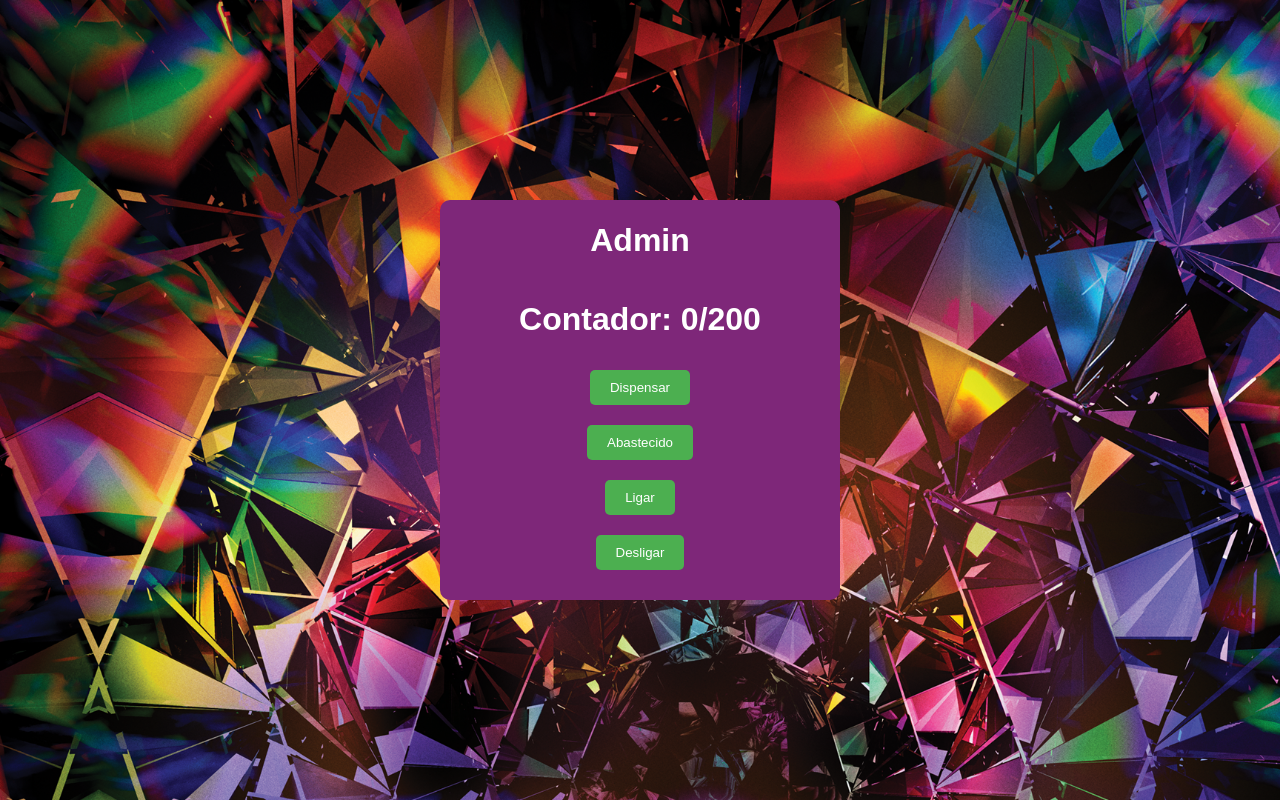
After one commit to dreambricks/trolls_server, a Flask app: page /_admin in a window 1280 px wide. The commit adds this page. Run offline with Flask 3, Linux system fonts and the light colour scheme; the visitor is signed in with stand-in values (Sample User, id 1); data that the repository does not hold is empty; parts of the project's set-up code (start-up, migrations or seed data) failed here and were passed over.

Commit message:
add admin page

```diff
--- /dev/null
+++ b/admin.py
@@ -0,0 +1,23 @@
+from flask import Blueprint, render_template
+from flask_login import login_required
+from udp_sender import UDPSender
+from mongo_setup import db
+
+
+admin = Blueprint('admin', __name__)
+
+udp_sender = UDPSender()
+
+
+@admin.route('/_admin')
+@login_required
+def admin_page():
+    collection = db['data']
+    first_document = collection.find_one()
+
+    if first_document and 'counter' in first_document:
+        n_gifts = first_document['counter']
+    else:
+        n_gifts = 0
+
+    return render_template('admin.html', n_gifts=n_gifts)
--- a/app.py
+++ b/app.py
@@ -1,11 +1,13 @@
 from flask import Flask, render_template, send_file, request, jsonify
-import time
+
 from arduino_controller import ArduinoControllerThreadObject
 from login_manager import login_manager, auth
 
 from datalog import datalog
 
 from machine import machine
+
+from admin import admin
 
 from udp_sender import UDPSender
 
@@ -28,6 +30,8 @@ app.register_blueprint(datalog)
 app.register_blueprint(auth)
 
 app.register_blueprint(machine)
+
+app.register_blueprint(admin)
 
 user_id = ""
 
--- a/login_manager.py
+++ b/login_manager.py
@@ -52,7 +52,12 @@ def do_login():
     if user_data and user_data['password'] == password:
         user = User(username)
         login_user(user)
-        return redirect(url_for('datalog.card_dashboard'))
+
+        if request.form['submit_button'] == 'Card':
+            return redirect(url_for('datalog.card_dashboard'))
+        else:
+            return redirect(url_for('admin.admin_page'))
+
     return render_template('acesso_negado.html')
 
 
--- a/parameters.py
+++ b/parameters.py
@@ -2,6 +2,6 @@ BASE_URL = "http://192.168.15.18:5000"
 #BASE_URL = "https://trolls.sa.ngrok.io/"
 DIRECTORY = "data"
 UDP_PORT = 5053
-ARDUINO_PORT = "COM6"
+ARDUINO_PORT = "COM24"
 ARDUINO_SPEED = 9600
 BLOCK_USERS = False
--- /dev/null
+++ b/static/admin.css
@@ -0,0 +1,47 @@
+html{
+    font-family: "Futura", sans-serif;
+}
+
+
+body {
+    background-image: url('/static/image/background.png');
+    background-size: cover;
+    background-repeat: no-repeat;
+    background-attachment: fixed;
+    display: flex;
+    justify-content: center;
+    align-items: center;
+    height: 100vh;
+    margin: 0;
+}
+
+.card {
+    width: 400px;
+    min-height: 300px;
+    background-color: #7E2779;
+    display: flex;
+    flex-direction: column;
+    justify-content: center;
+    align-items: center;
+    border-radius: 10px;
+    padding-bottom: 20px;
+}
+
+button {
+    margin: 10px;
+    padding: 10px 20px;
+    border: none;
+    background-color: #4CAF50;
+    color: white;
+    border-radius: 5px;
+    cursor: pointer;
+}
+
+button:hover {
+    background-color: #45a049;
+}
+
+h1 {
+    text-align: center;
+    color: white;
+}
--- a/static/login.css
+++ b/static/login.css
@@ -43,7 +43,7 @@ input[type="password"] {
     font-size: 16px;
 }
 
-input[type="submit"] {
+button[type="submit"] {
     background-color: #7E2779;
     color: #fff;
     border: none;
@@ -54,6 +54,10 @@ input[type="submit"] {
     transition: background-color 0.3s ease;
 }
 
+button:hover{
+    background-color: #52194c;
+}
+
 input[type="submit"]:hover {
     background-color: #652060;
 }
--- /dev/null
+++ b/templates/admin.html
@@ -0,0 +1,18 @@
+<!DOCTYPE html>
+<html lang="en">
+<head>
+    <meta charset="UTF-8">
+    <title>Admin</title>
+    <link rel="stylesheet" type="text/css" href="{{ url_for('static', filename='admin.css') }}">
+</head>
+<body>
+    <div class="card">
+        <h1>Admin</h1>
+        <h1>Contador: {{n_gifts}}/200</h1>
+        <a href="/dispensegift" class="reload-link" target="_blank"><button>Dispensar</button></a>
+        <a href="/refill" class="reload-link" target="_blank"><button>Abastecido</button></a>
+        <a href="/turn_on" target="_blank"><button>Ligar</button></a>
+        <a href="/turn_off" target="_blank"><button>Desligar</button></a>
+    </div>
+</body>
+</html>
--- a/templates/login.html
+++ b/templates/login.html
@@ -13,7 +13,8 @@
                 <input type="text" name="username" id="username" required><br>
                 <label for="password">Senha:</label>
                 <input type="password" name="password" id="password" required><br>
-                <input type="submit" value="Entrar">
+                <button type="submit" name="submit_button" value="Card">Card</button>
+                <button type="submit" name="submit_button" value="Admin">Admin</button>
             </form>
         </div>
     </div>
```
Also changed, not shown: machine.py (+27 -2 lines), server_data.py (+10 -1 lines).
